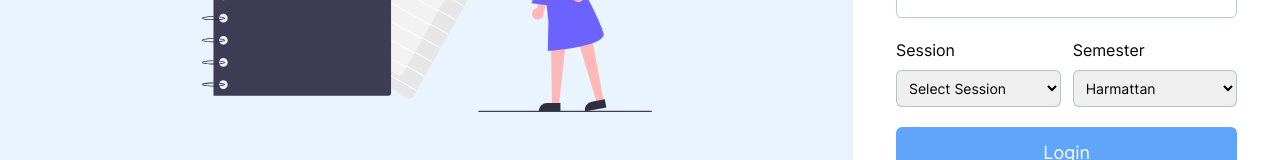
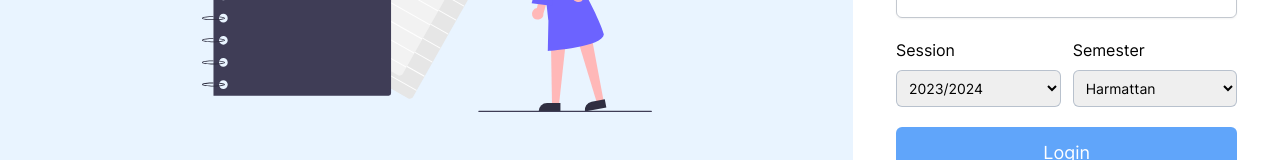
Before and after one commit to professor-12/oau, a Next.js app: page /login/staff in a window 1280 px wide. Shown: the part 418-578 px from the top of the page. Built offline with nearby package versions, Linux system fonts and the light colour scheme.

Commit message:
Create forgot password

```diff
--- a/src/app/layout.tsx
+++ b/src/app/layout.tsx
@@ -65,6 +65,7 @@ export default function RootLayout({
                 className={`${geistSans.variable} ${interVariable.variable} ${quicksand.variable}  ${Inter.variable} ${abrilfatface.variable}   ${robotoslab.variable}  ${geistMono.variable} antialiased `}
             >
                 {children}
+                <div id="portal"></div>
             </body>
         </html>
     );
--- /dev/null
+++ b/src/app/login/forgot-password/page.tsx
@@ -0,0 +1,34 @@
+import CustomInput from '@/components/CustomInput'
+import { redirect } from 'next/navigation'
+
+import React from 'react'
+
+const ForgotPasswordPage = ({ searchParams }: { searchParams: { type?: string } }) => {
+      const type = searchParams?.type
+      console.log(type)
+      if (!type) {
+            return redirect("/home")
+      }
+      return (
+            <form name="form1" method='post' action={"https://eportal.oauife.edu.ng/passwordretrieval1.php"} className='w-[80%] space-y-5'>
+                  <h1 className='my-2 text-xl'>Password Reset</h1>
+                  {
+                        (type === "fresher") ?
+                              <input required type="text" value={0} name='DOB' className='hidden' />
+                              :
+                              <CustomInput name='DOB' label='Enter date of birth'
+                                    type='text'
+                                    placeholder='dd/mm/yyyy'
+                              />
+                  }
+                  <CustomInput required name="jmeno" label='Registeration Number (For Postgraduate students use pg)'
+                        type='text'
+                        placeholder='Enter jamb Reg. number in uppercase'
+                  />
+                  <button name='Command1' type='submit' className='bg-blue-500 py-3 text-center w-full text-white rounded-md'>Rest Password</button>
+                  <span className='text-xs mt-4 block'>Contact <a className='hover:text-blue-600 hover:underline' href="mailto:enquiry@oauife.edu.ng">enquiry@oauife.edu.ng</a> for more enquiry</span>
+            </form>
+      )
+}
+
+export default ForgotPasswordPage
--- /dev/null
+++ b/src/components/ForgotPassword.tsx
@@ -0,0 +1,48 @@
+"use client"
+import React, { useState } from 'react'
+import Modal from './Modal/modal'
+import { useAnimate } from 'framer-motion'
+import { useRouter } from 'next/navigation'
+
+const ForgotPassword = () => {
+      const [openModal, setOpenModal] = useState(false)
+      const handleOpenModal = () => {
+            setOpenModal(true)
+      }
+      const handleCloseModal = () => {
+            setOpenModal(false)
+      }
+      return (
+            <>
+                  <span onClick={handleOpenModal} className='text-xs text-blue-500 text-right block'>Forgot Password?</span>
+                  {
+                        openModal && <Modal onPress={handleCloseModal}>
+                              <ForgotPasswordModal />
+                        </Modal>
+                  }
+            </>
+
+      )
+}
+
+export default ForgotPassword
+
+
+
+
+const ForgotPasswordModal = () => {
+      const router = useRouter()
+      const [value, setValue] = useState<null | string>(null)
+      return (<div className='bg-white flex flex-col divide-y-4 gap-5 p-3 w-[80%] mx-auto max-w-[700px] rounded-md'>
+            <select onChange={(e) => { setValue(e.target.value) }} className='w-full p-2 text-sm border border-slate-400/60 rounded-md outline-none' name="SemesterF" id="SemesterF">
+                  <option>Fresher or Returning Student</option>
+                  <option value="fresher">Fresher</option>
+                  <option value="returningStudent">Returning Student</option>
+            </select>
+            <button onClick={() => {
+                  if (!value) return
+                  router.push(`/login/forgot-password/?type=${value}`)
+
+            }} className='bg-blue-500 py-3 text-white rounded text-center w-full ' >Next</button>
+      </div>)
+}
--- a/src/components/Login.tsx
+++ b/src/components/Login.tsx
@@ -1,10 +1,8 @@
-"use client"
-import React from 'react'
+import React, { useEffect, useState } from 'react'
 import CustomInput from './CustomInput'
 
 import { Type } from '@/app/types/enum'
-
-
+import ForgotPassword from './ForgotPassword'
 
 
 const constant = {
@@ -15,6 +13,7 @@ const constant = {
 }
 
 const Login = ({ type }: { type: Type }) => {
+
       // const [state, formAction] = useFormState(login_undergraduate, null)
 
       return (
@@ -28,38 +27,37 @@ const Login = ({ type }: { type: Type }) => {
                                     <label htmlFor="SessionF">Session</label>
                                     <select name="SessionF" className='w-full p-2 text-sm border border-slate-400/60 rounded-md outline-none' id="SessionF">
                                           <option>Select Session</option>
-                                          <option selected="" value="2023">2023/2024</option>
-                                          <option value="2022">2022/2023</option>
+                                          <option selected value="2023">2023/2024</option>
                                           <option value="2022">2022/2023</option>
                                           <option value="2021">2021/2022</option>
-                                          <option value="2021">2021/2022</option>
+
                                           <option value="2019">2019/2020</option>
-                                          <option value="2019">2019/2020</option>
+
                                           <option value="2018">2018/2019</option>
-                                          <option value="2018">2018/2019</option>
+
                                           <option value="2017">2017/2018</option>
-                                          <option value="2017">2017/2018</option>
+
                                           <option value="2016">2016/2017</option>
-                                          <option value="2016">2016/2017</option>
+
                                           <option value="2015">2015/2016</option>
-                                          <option value="2015">2015/2016</option>
+
                                           <option value="2014">2014/2015</option>
-                                          <option value="2014">2014/2015</option>
+
                                           <option value="2013">2013/2014</option>
-                                          <option value="2013">2013/2014</option>
+
                                           <option value="2012">2012/2013</option>
-                                          <option value="2012">2012/2013</option>
+
                                           <option value="2011">2011/2012</option>
-                                          <option value="2011">2011/2012</option>
+
                                           <option value="2010">2010/2011</option>
-                                          <option value="2010">2010/2011</option>
+
                                           <option value="2009">2009/2010</option>
-                                          <option value="2009">2009/2010</option>
+
                                           <option value="2008">2008/2009</option>
-                                          <option value="2008">2008/2009</option>
+
                                           <option value="2007">2007/2008</option>
-                                          <option value="2007">2007/2008</option>
-                                          <option value="2006">2006/2007</option>
+
+
                                           <option value="2006">2006/2007</option>
 
                                     </select>
@@ -76,6 +74,7 @@ const Login = ({ type }: { type: Type }) => {
                         </div>
                         <button className={'bg-blue-400 disabled:bg-opacity-65 disabled:cursor-not-allowed p-3 w-full text-center rounded-md text-white text-lg'}>Login</button>
                   </div>
+                  {type === Type.UNDERGRADUATE && <ForgotPassword />}
             </form>
       )
 }
--- /dev/null
+++ b/src/components/Modal/modal.tsx
@@ -0,0 +1,26 @@
+"use client"
+import React, { PropsWithChildren, ReactNode } from 'react'
+import { createPortal } from 'react-dom'
+
+const Modal = ({ children, onPress }: { onPress(): void, children: React.ReactNode }) => {
+      return (
+
+            <BackDrop onClick={onPress}>
+                  <div className='w-full' onClick={(e) => e.stopPropagation()}>
+
+                        {children}
+                  </div>
+            </BackDrop>
+      )
+}
+
+export default Modal
+
+
+interface IBackDrop extends PropsWithChildren {
+      onClick(): void
+}
+
+const BackDrop = ({ children, onClick }: IBackDrop) => {
+      return createPortal(<div onClick={onClick} className='fixed z-50 cursor-pointer bg-black/40 flex items-center justify-center backdrop-blur-lg inset-0'>{children}</div>, document.getElementById("portal") as Element)
+}
```
